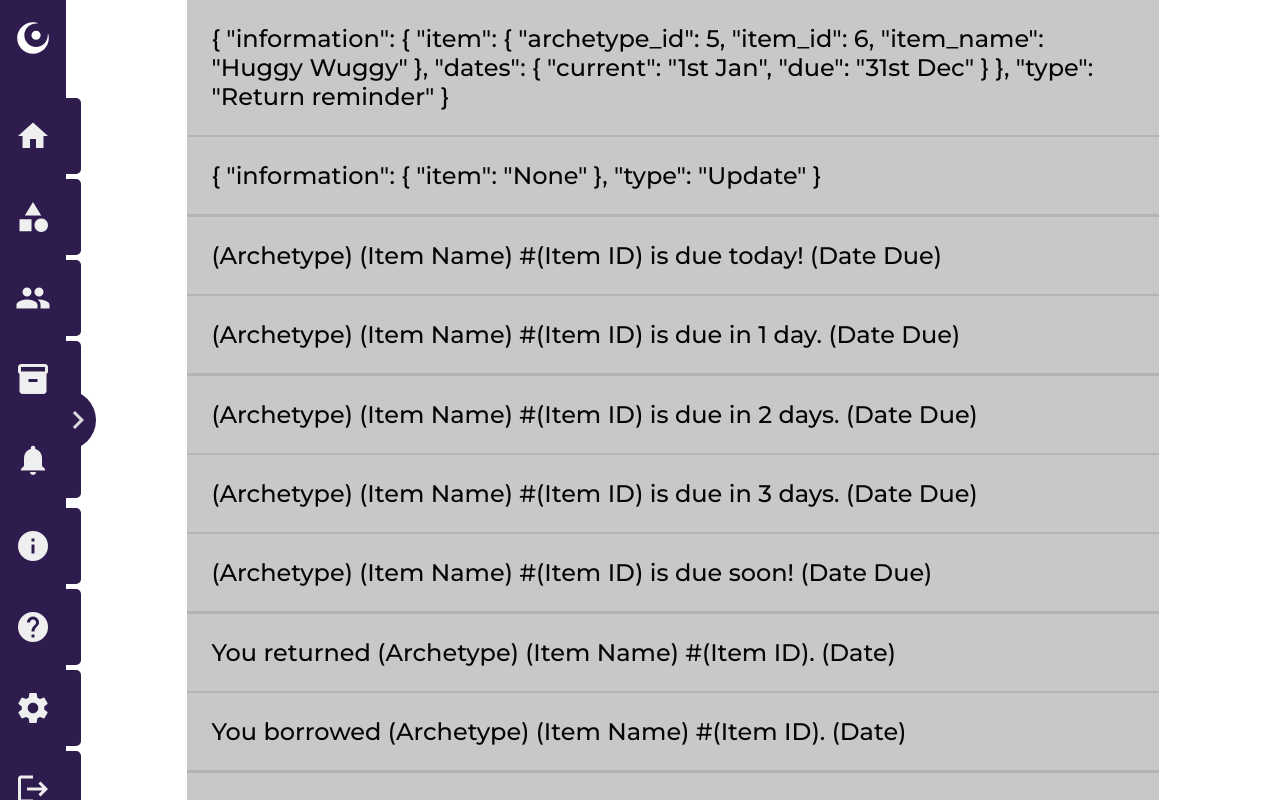
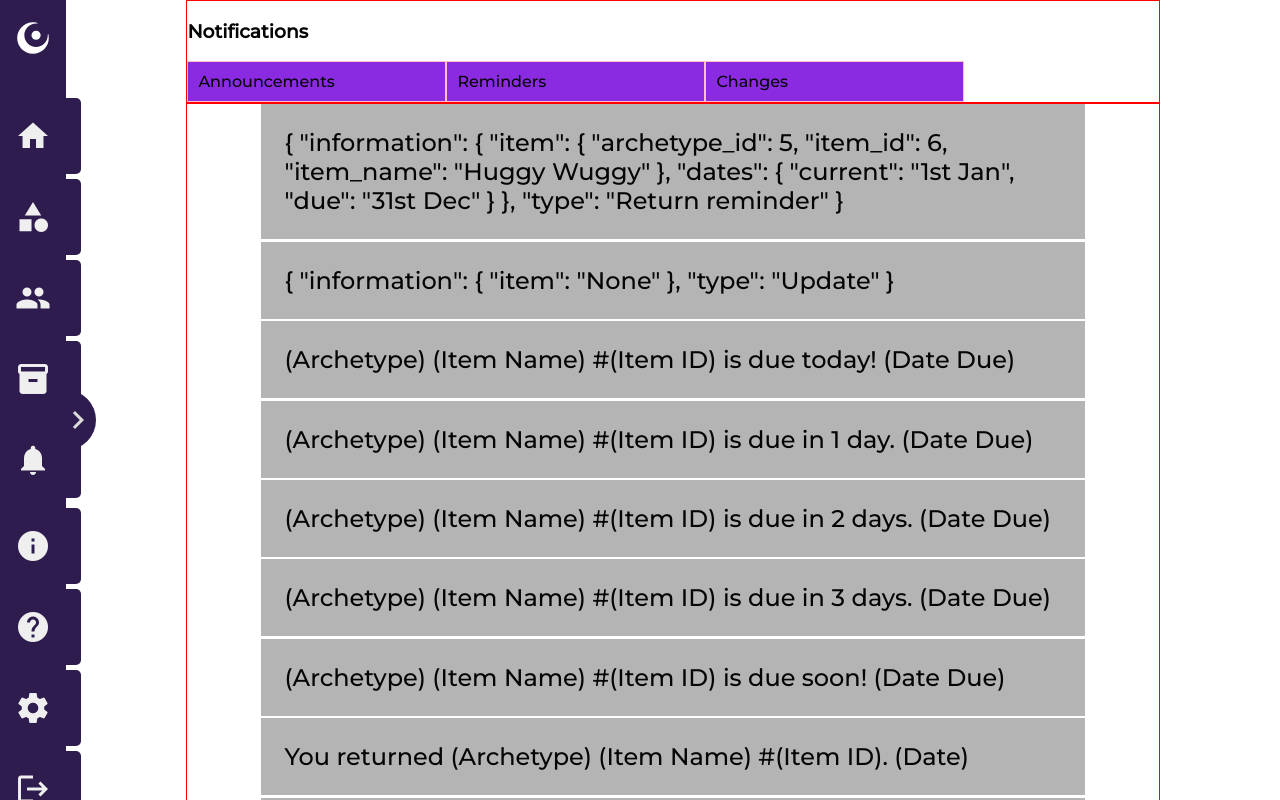
Before and after one commit to Appl3s-3/Aphelia-Front, a Vue app: page /notifications in a window 1280 px wide. Shown: the top 800 px of the page. Built offline with nearby package versions, Linux system fonts and the light colour scheme.

Commit message:
what did i do

```diff
--- a/src/components/DashNotifications.vue
+++ b/src/components/DashNotifications.vue
@@ -1,23 +1,14 @@
 <script setup>
 import { useSelf } from '../store/useSelf'
-
-import NotificationsDisplay from '../components/NotificationsDisplay.vue'
-import NotificationsHeader from '../components/NotificationsHeader.vue'
 
 const selfStore = useSelf()
 
 </script>
 
 <template>
-<div id="notifications-layout">
-    <NotificationsHeader/>
-    <NotificationsDisplay/>
+<div id="dash-notifications-list">
 </div>
 </template>
 
 <style scoped>
-#notifications-layout {
-    display: grid;
-    grid: auto auto / auto;
-}
 </style>
--- a/src/components/NotificationsDisplay.vue
+++ b/src/components/NotificationsDisplay.vue
@@ -1,20 +1,25 @@
 <script setup>
+import { useSelf } from '../store/useSelf'
+
+const selfStore = useSelf()
+
 </script>
 
 <template>
-<ul id="dash-notifications-list">
+<ul id="notifications-display">
     <li v-for="notification in selfStore.history.notifications">{{ notification }}</li>
 </ul>
 </template>
 
 <style scoped>
+#notifications-display {
+    margin: 0;
+}
 
-/* #dash-notifications-list {
-} */
-
-#dash-notifications-list > li {
-    padding: var(--notification-list-padding);
-    margin: var(--notification-list-vertical-margin) auto;
-    background-color: var(--aph-dark3a);
+#notifications-display > li {
+    margin: auto auto 0.1em auto;
+    padding: 1em;
+    font-size: 24px;
+    background-color: var(--aph-fore1);
 }
 </style>
--- a/src/components/NotificationsFilters.vue
+++ b/src/components/NotificationsFilters.vue
@@ -3,17 +3,34 @@
 
 <template>
 <ul id="notifications-filters">
-    <li>
-        <input type="button" name="notifications-announcements">Announcements
+    <li @click="notifSt.toggle_announcements()">
+        Announcements<!-- <input type="button" name="notifications-announcements" value=""> -->
     </li>
-    <li>Reminders</li>
-    <li>Changes</li>
+    <li @click="notifSt.toggle_reminders()">
+        Reminders
+        <!-- <input type="button" name="notifications-announcements" value=""> -->
+    </li>
+    <li @click="notifSt.toggle_changes()">
+        Changes
+        <!-- <input type="button" name="notifications-announcements" value=""> -->
+    </li>
 </ul>
 </template>
 
 <style scoped>
 #notifications-filters {
+    display: flex;
+    flex-flow: row nowrap;
+    justify-content: baseline;
+    margin: 0;
+}
+
+#notifications-filters > li {
     display: inline;
+    border: 1px solid pink;
+    padding: 10px;
+    background-color: blueviolet;
+
 }
 
 </style>
--- a/src/views/Help.vue
+++ b/src/views/Help.vue
@@ -7,7 +7,7 @@
     <div class="help-layout">
         <div class="help-inventory-container">
             <div class="help-items-container">
-                An item represents a unit in the inventory that is able to be borrowed by students. The Items page will list all the items.
+                An item is a unit in the inventory students may borrow. The Items page will list all the items.
 
                 The Items page will list all the items that are in the faculty's inventory. You may be given permission to borrow certain types of items, or request to borrow an item. To borrow an item, click the hamburger button (3 horizontal lines) beside the items and select 'Borrow', or 'Request to Borrow'. If you have requested an item you will have to await the confirmation of an authorised individual before it is marked as borrowed.
                 <i>The head of the faculty will decide the types of items you are able to borrow or request.</i>
--- a/src/views/Landing.vue
+++ b/src/views/Landing.vue
@@ -5,7 +5,7 @@ import LandingBanner from '../components/LandingBanner.vue'
 
 <template>
 <div class="landing" id="landing-container">
-    <div class="landing-layout">
+    <div id="landing-layout">
         <div class="division whitespace"></div>
         <LandingTitle class="division"/>
         <LandingBanner class="division"/>
@@ -15,7 +15,7 @@ import LandingBanner from '../components/LandingBanner.vue'
 </template>
 
 <style scoped>
-.landing-layout {
+#landing-layout {
     display: grid;
     grid-template: 100vh / 10% 50% 10% 40%;
     justify-content: center;
@@ -28,7 +28,7 @@ import LandingBanner from '../components/LandingBanner.vue'
 }
 
 @media screen and (max-width: 1200px) {
-    .landing-layout {
+    #landing-layout {
         grid-template: 100vh / 10% 70% 10% 20%;
     }
 
@@ -38,12 +38,8 @@ import LandingBanner from '../components/LandingBanner.vue'
 }
 
 @media screen and (max-width: 800px) {
-    .landing-layout {
+    #landing-layout {
         grid-template: 100vh / 0% 80% 20% 0%;
-    }
-
-    .landing-img-container {
-        width: 100%;
     }
 
     #landing-login {
--- a/src/views/Notifications.vue
+++ b/src/views/Notifications.vue
@@ -1,42 +1,38 @@
 <script setup>
 import { useSelf } from '../store/useSelf'
+
+import NotificationsHeader from '../components/NotificationsHeader.vue'
+import NotificationsDisplay from '../components/NotificationsDisplay.vue'
 
 const selfStore = useSelf()
 </script>
 
 <template>
 <div class="notifications notifications-container">
-    <div class="notifications-layout">
-        <div class="notifications-filters-container">
-        </div>
-        <div class="notifications-list-container">
-            <ul>
-                <li v-for="notification in selfStore.history.notifications">{{ notification }}</li>
-            </ul>
-        </div>
+    <div id="notifications-layout">
+        <NotificationsHeader class="o"/>
+        <NotificationsDisplay class="o"/>
     </div>
 </div>
 </template>
 
 <style scoped>
+.o {
+    border: 1px solid red;
+}
+
+
 .notifications * {
-    --list-horizontal-margin: 10%;
-
-    --list-item-bottom-margin: 0.1em;
-    --list-item-padding: 1em;
-
     --list-font-size: 24px;
 }
 
-ul {
-    margin: 0 var(--list-horizontal-margin);
-    background-color: var(--aph-fore1);
+#notifications-layout {
+    display: flex;
+    flex-flow: column nowrap;
+    align-items: center;
 }
 
-li {
-    margin: auto auto var(--list-item-bottom-margin) auto;
-    padding: var(--list-item-padding);
-    font-size: var(--list-font-size);
-    background-color: var(--aph-back2);
+#notifications-layout * {
+    width: 80%;
 }
 </style>
```
